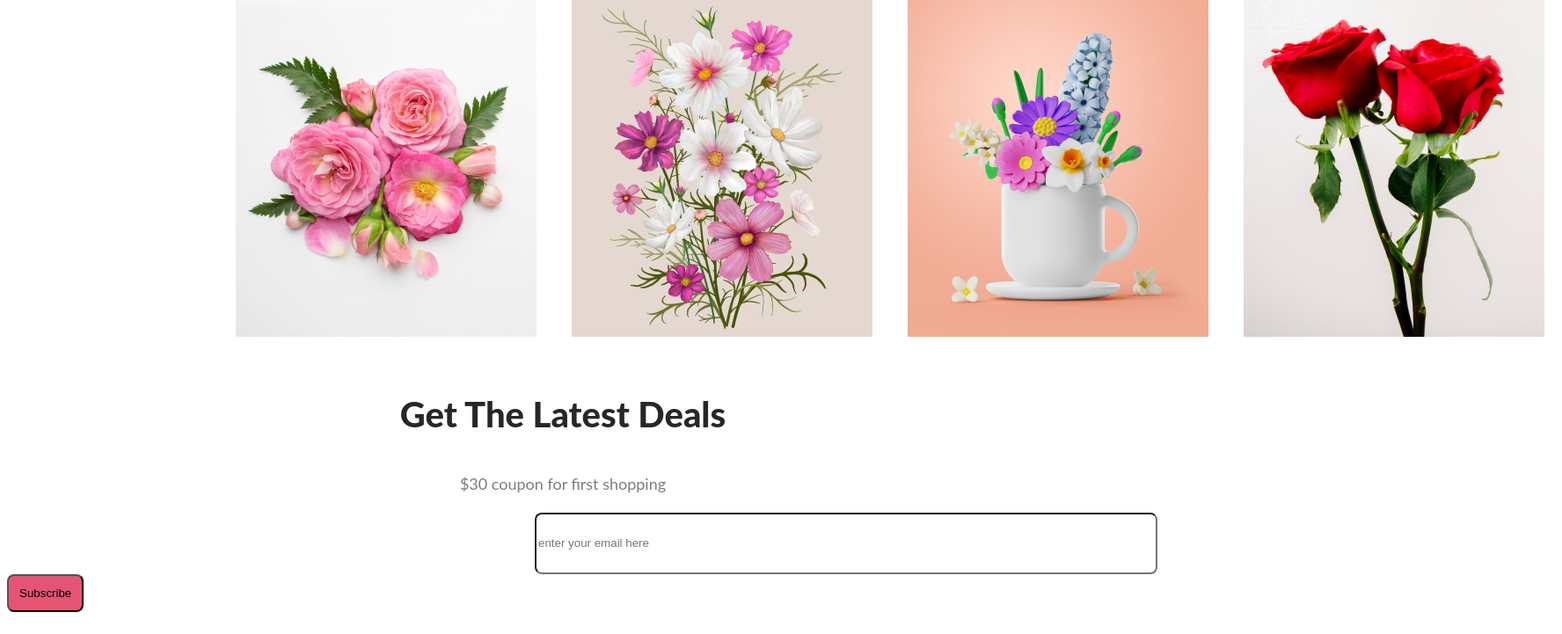
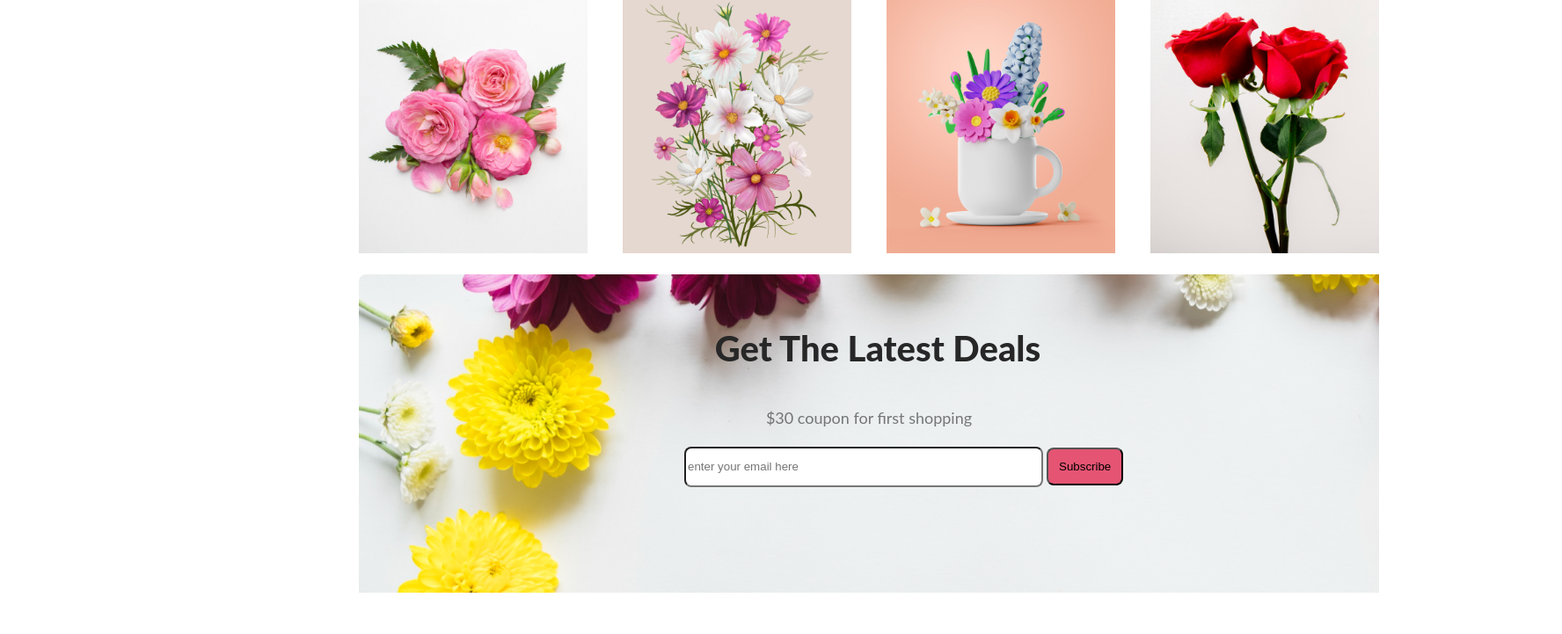
Before and after one commit to Emraj268/flower-shop, a plain HTML site: page index.html in a window 1280 px wide. Shown: the part 3100-3821 px from the top of the page at 88% size, 1776 px wide, since content can reach past the window. Drawn offline with Linux system fonts and the light colour scheme.

Commit message:
finished

```diff
--- a/index.html
+++ b/index.html
@@ -116,11 +116,13 @@
         </section>
         <section>
 
-            <div class="deal container">
-                <h3 class="deal-tittle">Get The Latest Deals</h3>
-                <p class="deal-des">$30 coupon for first shopping</p>
-                <input type="email" name="" id="email" placeholder="enter your email here">
-                <button class="sub-btn">Subscribe</button>
+            <div class="deal-container">
+                <div class="deal-purpose">
+                    <h3 class="deal-tittle">Get The Latest Deals</h3>
+                    <p class="deal-des">$30 coupon for first shopping</p>
+                    <input type="email" name="" id="email" placeholder="enter your email here">
+                    <button class="sub-btn">Subscribe</button>
+                </div>
             </div>
         </section>
 
--- a/styles/style.css
+++ b/styles/style.css
@@ -226,17 +226,30 @@ span {
 .insta-imges {
     display: flex;
     margin-top: 40px;
-    margin-left: 240px;
+    margin-left: 380px;
 }
 
 .images {
     padding: 20px;
+    width: 260px;
 }
 
-.deal container {
+.deal-container {
+    background-image: url(../image/Rectangle\ 9.png);
+    background-repeat: no-repeat;
+    width: 1160px;
+    margin-left: 400px;
+    /*
+    height: 449px;
+    margin-top: 120px;
+
     border-radius: 8px;
+    padding: 20px; */
 
+}
 
+.deal-purpose {
+    padding: 20px;
 }
 
 .deal-tittle {
@@ -247,6 +260,7 @@ span {
     font-style: normal;
     font-weight: 800;
     line-height: normal;
+    margin-left: 20px;
 }
 
 .deal-des {
@@ -263,10 +277,11 @@ span {
 #email {
     border-radius: 8px;
     background: #FFF;
-    width: 700px;
-    height: 64px;
+    width: 400px;
+    height: 40px;
     flex-shrink: 0;
-    margin-left: 600px;
+    margin-left: 350px;
+    margin-bottom: 100px;
 }
 
 .sub-btn {
```
Also changed, not shown: image/Rectangle 9.png (added).
